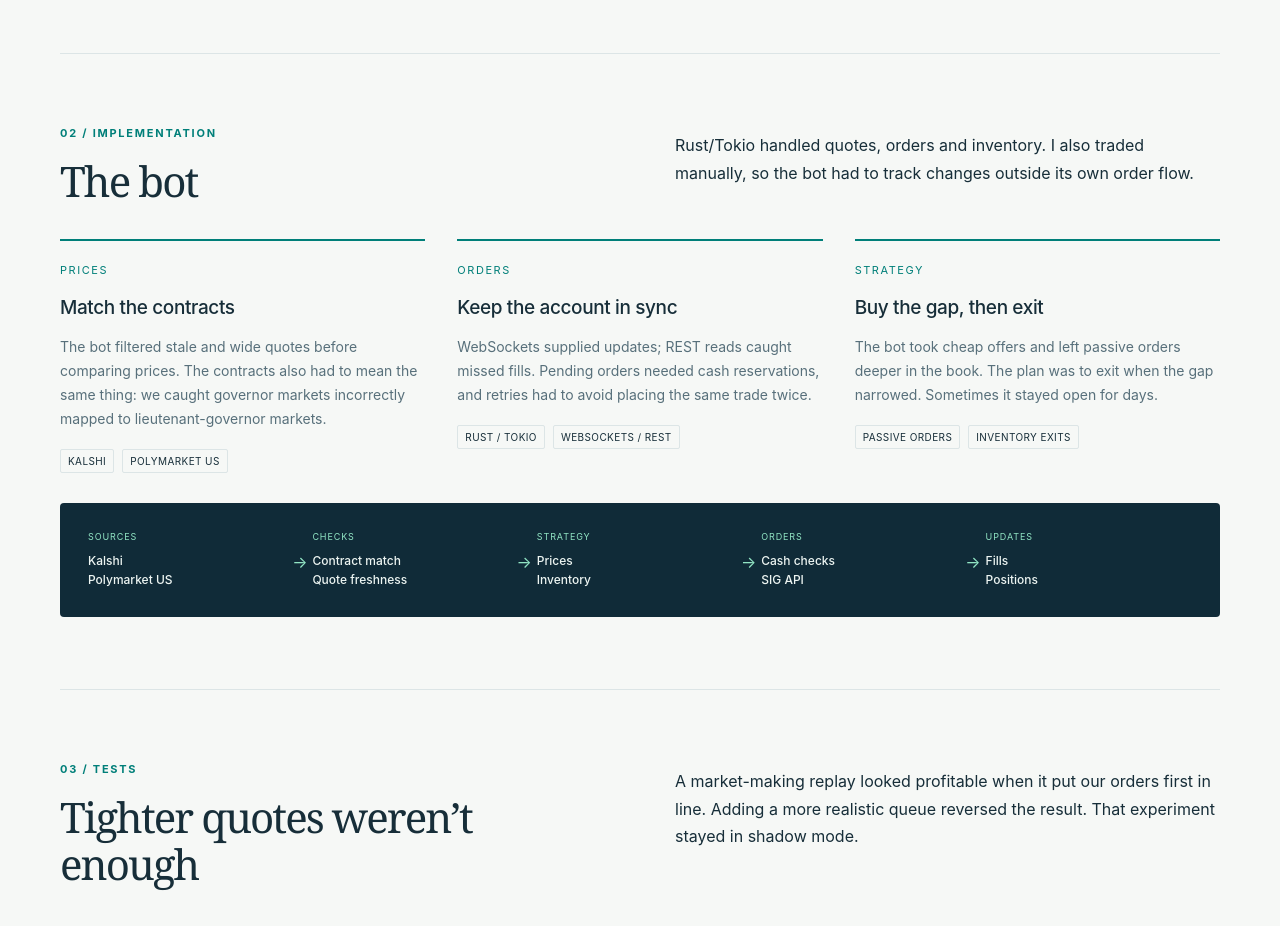
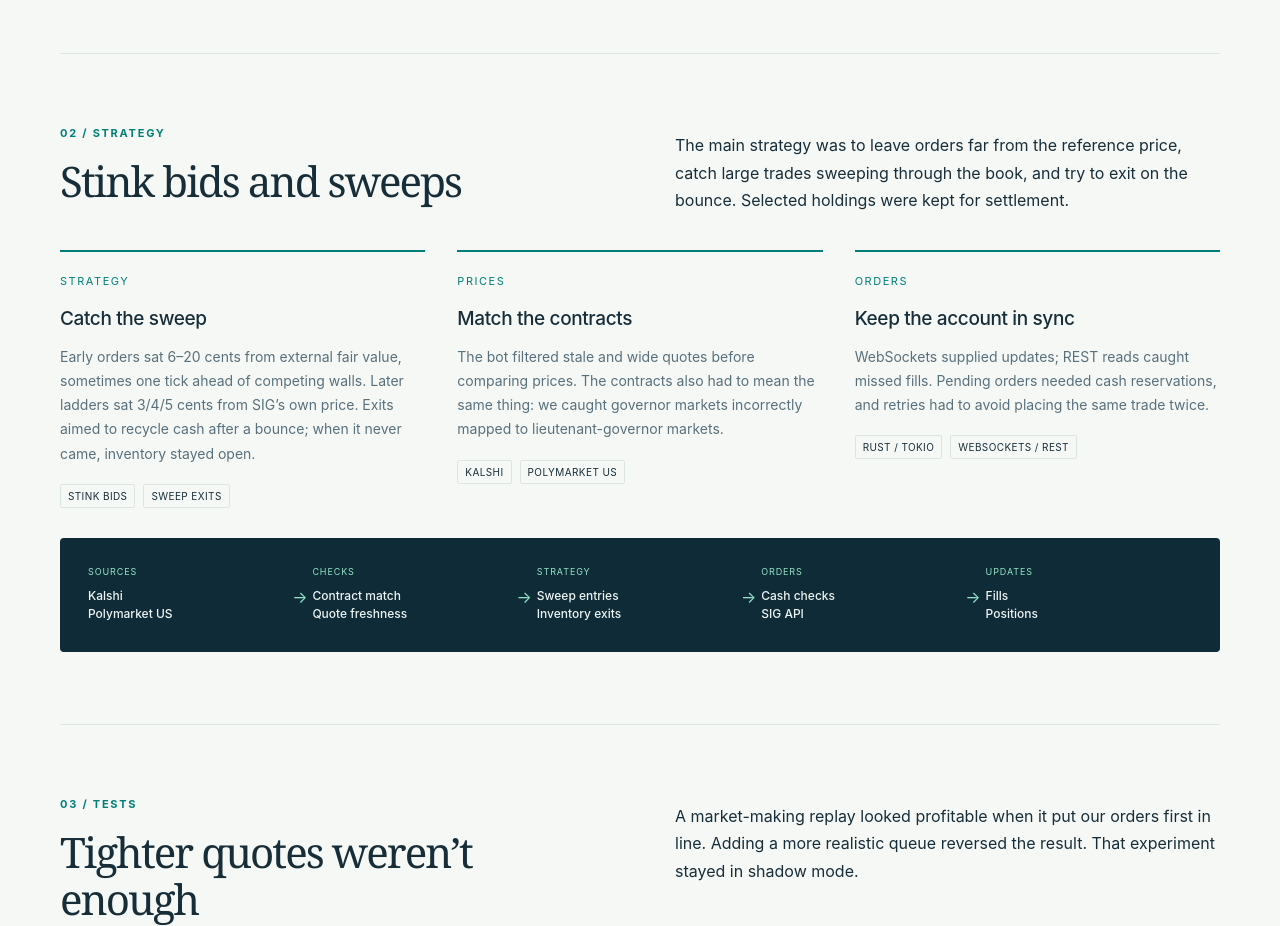
Before and after one commit to tristandarnell/Susquehanna-Predictions-Cup-Writeup, a plain HTML site: page index.html in a window 1280 px wide. Shown: the part 1420-2346 px from the top of the page. Drawn offline with Linux system fonts and the light colour scheme.

Commit message:
Explain the core stink-bid strategy and correct sweep incident

```diff
--- a/index.html
+++ b/index.html
@@ -46,13 +46,13 @@
 </section>
 
 <section class="section" id="system">
-  <div class="section-head"><div><div class="eyebrow">02 / Implementation</div><h2>The bot</h2></div><p>Rust/Tokio handled quotes, orders and inventory. I also traded manually, so the bot had to track changes outside its own order flow.</p></div>
+  <div class="section-head"><div><div class="eyebrow">02 / Strategy</div><h2>Stink bids and sweeps</h2></div><p>The main strategy was to leave orders far from the reference price, catch large trades sweeping through the book, and try to exit on the bounce. Selected holdings were kept for settlement.</p></div>
   <div class="build-grid">
+    <article class="build-card"><div class="index">STRATEGY</div><h3>Catch the sweep</h3><p>Early orders sat 6–20 cents from external fair value, sometimes one tick ahead of competing walls. Later ladders sat 3/4/5 cents from SIG’s own price. Exits aimed to recycle cash after a bounce; when it never came, inventory stayed open.</p><div class="stack"><span>STINK BIDS</span><span>SWEEP EXITS</span></div></article>
     <article class="build-card"><div class="index">PRICES</div><h3>Match the contracts</h3><p>The bot filtered stale and wide quotes before comparing prices. The contracts also had to mean the same thing: we caught governor markets incorrectly mapped to lieutenant-governor markets.</p><div class="stack"><span>KALSHI</span><span>POLYMARKET US</span></div></article>
     <article class="build-card"><div class="index">ORDERS</div><h3>Keep the account in sync</h3><p>WebSockets supplied updates; REST reads caught missed fills. Pending orders needed cash reservations, and retries had to avoid placing the same trade twice.</p><div class="stack"><span>RUST / TOKIO</span><span>WEBSOCKETS / REST</span></div></article>
-    <article class="build-card"><div class="index">STRATEGY</div><h3>Buy the gap, then exit</h3><p>The bot took cheap offers and left passive orders deeper in the book. The plan was to exit when the gap narrowed. Sometimes it stayed open for days.</p><div class="stack"><span>PASSIVE ORDERS</span><span>INVENTORY EXITS</span></div></article>
   </div>
-  <div class="pipeline" aria-label="Trading system flow"><div><small>SOURCES</small><b>Kalshi<br>Polymarket US</b></div><div><small>CHECKS</small><b>Contract match<br>Quote freshness</b></div><div><small>STRATEGY</small><b>Prices<br>Inventory</b></div><div><small>ORDERS</small><b>Cash checks<br>SIG API</b></div><div><small>UPDATES</small><b>Fills<br>Positions</b></div></div>
+  <div class="pipeline" aria-label="Trading system flow"><div><small>SOURCES</small><b>Kalshi<br>Polymarket US</b></div><div><small>CHECKS</small><b>Contract match<br>Quote freshness</b></div><div><small>STRATEGY</small><b>Sweep entries<br>Inventory exits</b></div><div><small>ORDERS</small><b>Cash checks<br>SIG API</b></div><div><small>UPDATES</small><b>Fills<br>Positions</b></div></div>
 </section>
 
 <section class="section" id="research">
```
Also changed, not shown: report.html (+3 -3 lines), 4 other files.
